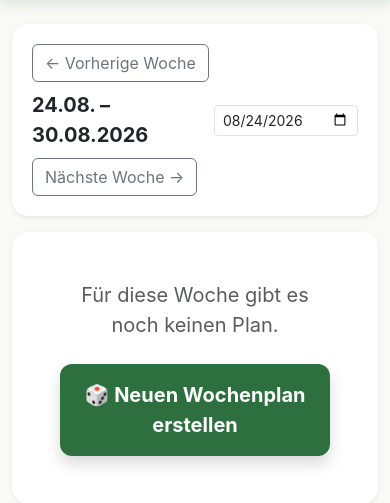
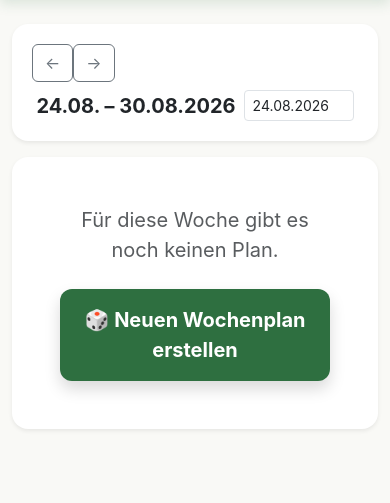
Before and after one commit to GurKeSaLaT/Speiseplan, a Flask app: page /plan/2026-08-24 in a window 390 px wide. Shown: the part 74-577 px from the top of the page. Run offline with Flask 3, Linux system fonts and the light colour scheme; some libraries are stand-ins or nearby versions.

Commit message:
Design-Kleinigkeiten: Datumsformat, Kartenhöhe, Wochen-Navigation
1. Der Wochen-Sprung-Datepicker zeigte je nach Browser-Spracheinstellung
   mm/dd/yyyy statt dd.mm.yyyy an (native <input type="date">-Anzeige ist
   browser-lokalisiert, nicht per HTML erzwingbar). Ersetzt durch ein
   eigenes readonly dd.mm.yyyy-Textfeld, das per Klick den (unsichtbaren)
   nativen Datepicker über showPicker() öffnet - Kalender-Popup bleibt
   erhalten, Anzeige ist jetzt immer konsistent dd.mm.yyyy.

2. Auf der Erstellen-Seite sprang die Kartenhöhe eines Wochentags, wenn
   "Automatisch auffüllen" (zweizeilig) mit "Ausgenommen"/"Fest verplant"
   (einzeilig) wechselte, weil der Status-Text neben dem 🚫-Button in die
   Breite gequetscht wurde. Status-Text bekommt jetzt eine eigene Zeile
   mit voller Kartenbreite statt neben dem Button zu stehen - passt in
   jedem Zustand auf eine Zeile.

3. Die Wochen-Navigation-Box zeigt jetzt bei jeder Bildschirmbreite
   "Vorherige Woche" links und "Nächste Woche" rechts, Datum in der Mitte
   (CSS-Order statt unkontrolliertem flex-wrap). Auf schmalen Bildschirmen
   werden die Button-Texte durch Pfeile ersetzt und das Datum rutscht in
   eine eigene Zeile darunter.

Co-Authored-By: Claude Sonnet 5 <noreply@anthropic.com>
Claude-Session: https://claude.ai/code/session_013hFCAr2RjYrLemGjnkq9mE

```diff
--- a/templates/plan.html
+++ b/templates/plan.html
@@ -3,15 +3,73 @@
 
 <!-- WOCHEN-NAVIGATION -->
 <div class="card shadow-sm border-0 mb-3">
-    <div class="card-body p-3 d-flex justify-content-between align-items-center flex-wrap gap-2">
-        <a href="{{ url_for('week_view', start_date=prev_start) }}" class="btn btn-outline-secondary">← Vorherige Woche</a>
-        <div class="d-flex align-items-center gap-2">
-            <strong class="fs-5">{{ week_dates[0].strftime('%d.%m.') }} – {{ week_dates[6].strftime('%d.%m.%Y') }}</strong>
-            <input type="date" class="form-control form-control-sm" style="width: auto;" value="{{ start_date.isoformat() }}" onchange="if (this.value) location.href = '/plan/' + this.value;" title="Zu einer bestimmten Woche springen">
+    <div class="card-body p-3">
+        <div class="week-nav d-flex flex-wrap align-items-center">
+            <a href="{{ url_for('week_view', start_date=prev_start) }}" class="btn btn-outline-secondary week-nav-prev">
+                <span class="d-none d-sm-inline">← Vorherige Woche</span>
+                <span class="d-sm-none">←</span>
+            </a>
+            <div class="week-nav-date d-flex align-items-center justify-content-center gap-2">
+                <strong class="fs-5">{{ week_dates[0].strftime('%d.%m.') }} – {{ week_dates[6].strftime('%d.%m.%Y') }}</strong>
+                <input type="text" id="weekDateDisplay" class="form-control form-control-sm" readonly style="width: 110px; cursor: pointer; background: white;" value="{{ start_date.strftime('%d.%m.%Y') }}" title="Zu einer bestimmten Woche springen">
+                <input type="date" id="weekDatePicker" value="{{ start_date.isoformat() }}" style="position: absolute; width: 0; height: 0; opacity: 0; pointer-events: none;">
+            </div>
+            <a href="{{ url_for('week_view', start_date=next_start) }}" class="btn btn-outline-secondary week-nav-next">
+                <span class="d-none d-sm-inline">Nächste Woche →</span>
+                <span class="d-sm-none">→</span>
+            </a>
         </div>
-        <a href="{{ url_for('week_view', start_date=next_start) }}" class="btn btn-outline-secondary">Nächste Woche →</a>
     </div>
 </div>
+
+<style>
+.week-nav-prev { order: 1; }
+.week-nav-next { order: 2; }
+.week-nav-date {
+    order: 3;
+    flex-basis: 100%;
+    margin-top: 0.5rem;
+}
+@media (min-width: 576px) {
+    .week-nav {
+        justify-content: space-between;
+    }
+    .week-nav-date {
+        order: 2;
+        flex-basis: auto;
+        margin-top: 0;
+    }
+    .week-nav-next {
+        order: 3;
+    }
+}
+</style>
+
+<script>
+// Datumsanzeige/-sprung: eigenes dd.mm.yyyy-Textfeld statt des Browser-lokalisierten
+// <input type="date">-Anzeigetexts (der z.B. in Chrome je nach Systemsprache
+// mm/dd/yyyy zeigen kann). Der native Picker bleibt fürs Kalender-Popup erhalten,
+// ist aber unsichtbar und wird per Klick auf das Textfeld geöffnet.
+(function() {
+    const display = document.getElementById('weekDateDisplay');
+    const picker = document.getElementById('weekDatePicker');
+    if (!display || !picker) return;
+
+    display.addEventListener('click', () => {
+        if (picker.showPicker) {
+            picker.showPicker();
+        } else {
+            picker.focus();
+        }
+    });
+
+    picker.addEventListener('change', () => {
+        if (picker.value) {
+            location.href = '/plan/' + picker.value;
+        }
+    });
+})();
+</script>
 
 {% if not has_any_data %}
 <!-- WOCHE OHNE PLAN -->
```
Also changed, not shown: templates/create_week.html (+4 -4 lines), instance/speiseplan.db.
